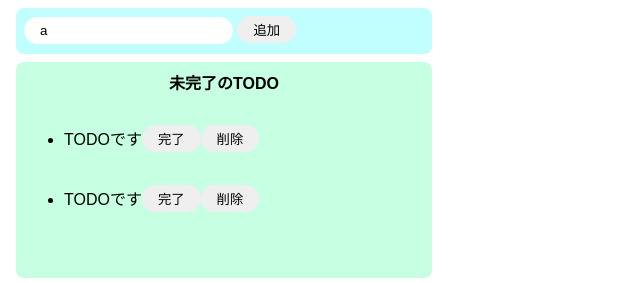
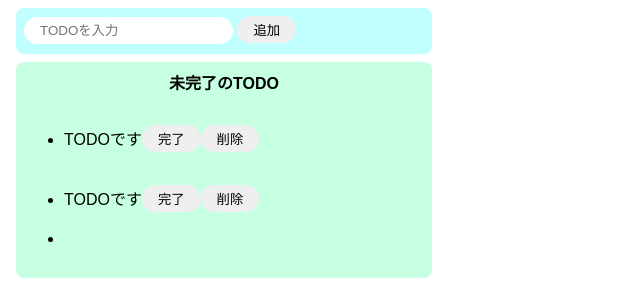
Before and after one commit to FallstagAtsugi/tmp, a plain HTML site: page index.html in a window 1280 px wide. Both pictures are taken after a click on the button "追加". Shown: the top 283 px of the page, 0-640 px from the left. Drawn offline with Linux system fonts and the light colour scheme.

Commit message:
入力した値を出力する

```diff
--- a/index.html
+++ b/index.html
@@ -14,7 +14,7 @@
     </div>
     <div class="incomplete-area">
       <p class="title">未完了のTODO</p>
-      <ul>
+      <ul id="incomplete-list">
         <li>
           <div class="list-row">
             <p>TODOです</p>
--- a/index.js
+++ b/index.js
@@ -3,8 +3,22 @@
 const onClickAdd = () => {
   //テキストボックスの値を取得し、初期化する
   const inuptText = document.getElementById("add-text").value;
-  document.getElementById("add-text").value = "a";
-  alert(inuptText);
+  document.getElementById("add-text").value = "";
+
+  //div生成
+  const div = document.createElement("div");
+  div.className = "list-row";
+
+  //liタグ生成
+  const li = document.createElement("li");
+  li.innerText = inuptText;
+
+  //divタグの子要素に各要素を設定
+  div.appendChild(li);
+  console.log(div);
+
+  //未完了リストに追加
+  document.getElementById("incomplete-list").appendChild(div);
 };
 
 document
```
